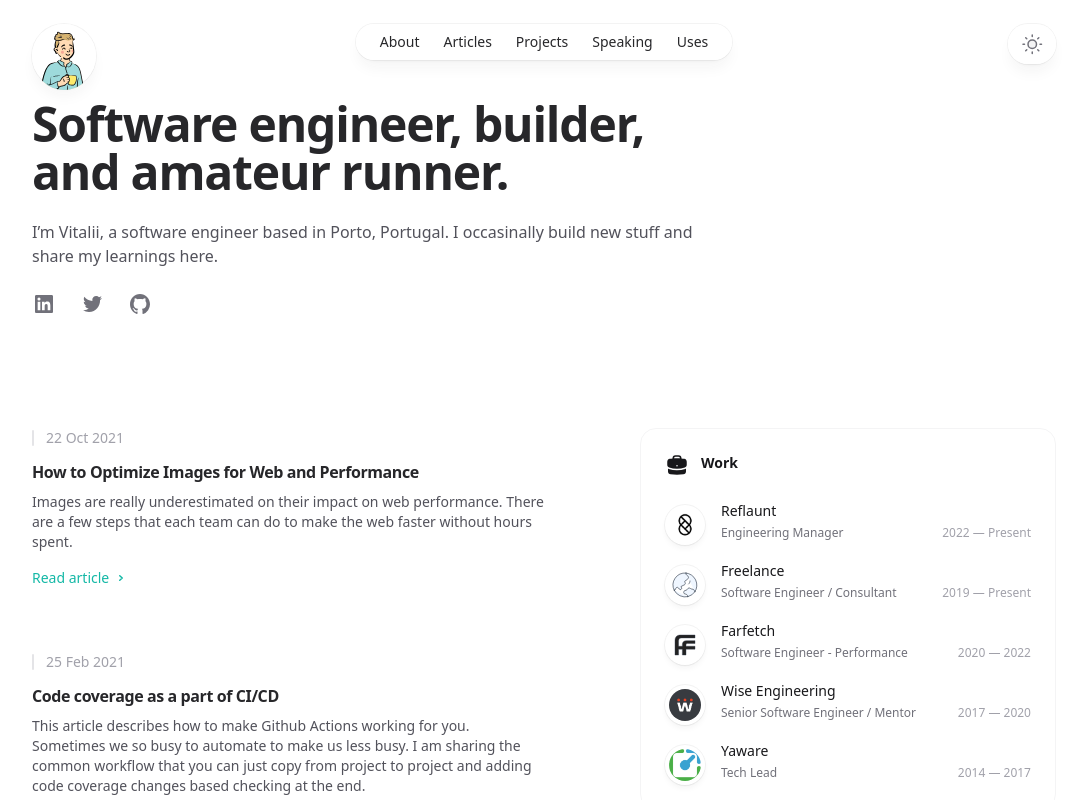
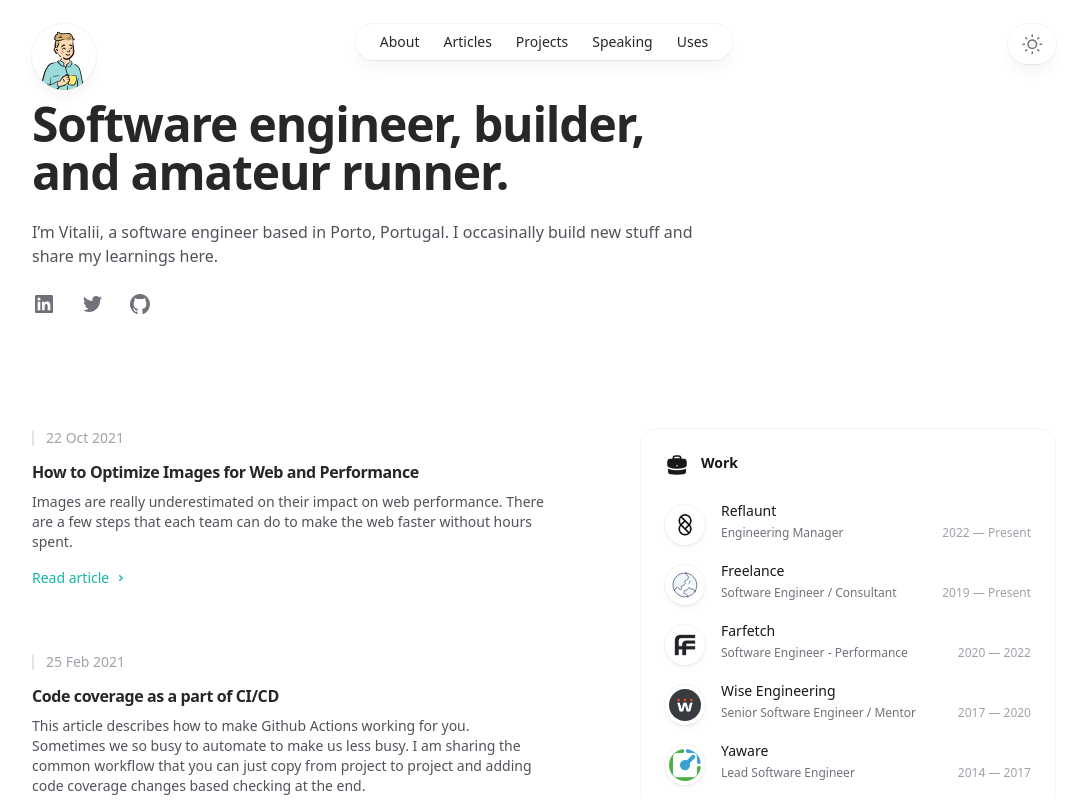
Before and after one commit to vitaliimelnychuk/blog, a Next.js app: page / in a window 1280 px wide. Shown: the top 800 px of the page, without its empty margins (96-1181 px from the left). Built offline with nearby package versions, Linux system fonts and the light colour scheme.

Commit message:
chore: title change

```diff
--- a/src/components/Resume.tsx
+++ b/src/components/Resume.tsx
@@ -39,7 +39,7 @@ function Resume() {
     },
     {
       company: 'Yaware',
-      title: 'Tech Lead',
+      title: 'Lead Software Engineer',
       logo: logoYaware,
       start: '2014',
       end: '2017',
```
